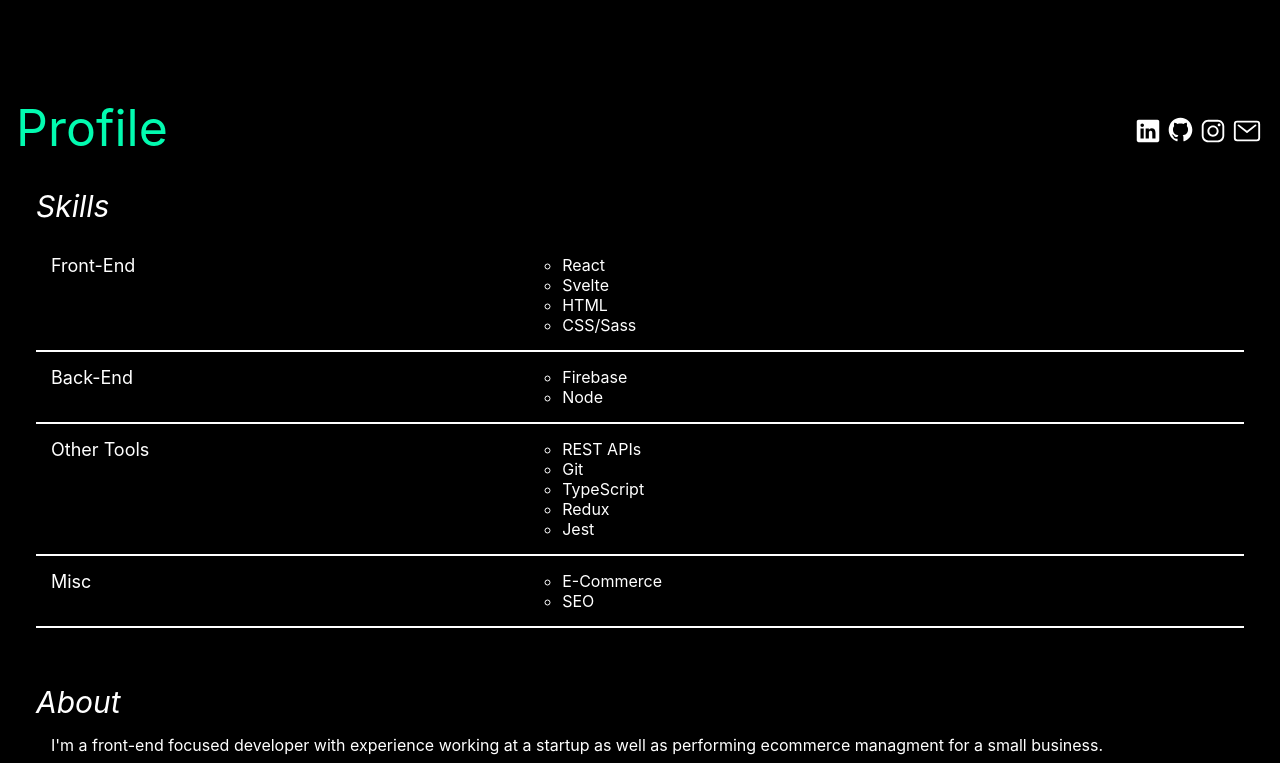
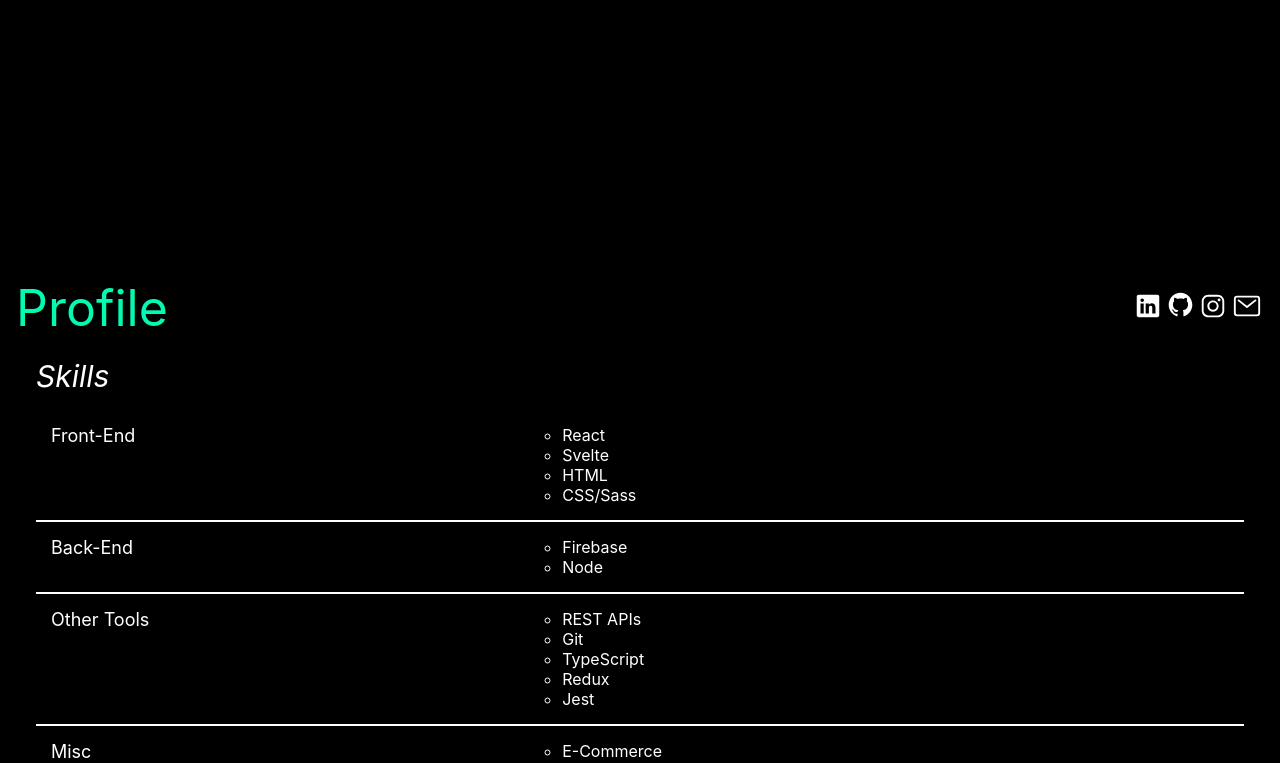
Before and after one commit to nickhibbits/react-website, a React (Create React App) app: page / in a window 1280 px wide. Shown: the part 1302-2065 px from the top of the page. Built offline with nearby package versions, Linux system fonts and the light colour scheme.

Commit message:
adjust grid, add wrappers, for scrollTo effect

```diff
--- a/src/components/About.js
+++ b/src/components/About.js
@@ -7,6 +7,7 @@ import "../styles/About.css";
 const About = () => {
   return (
     <main id="about-component">
+      <div className="about-wrapper">
         <div className="title-socials-wrapper">
           <div className="profile">Profile</div>
           <Socials />
@@ -29,10 +30,12 @@ const About = () => {
         <div className="profile-wrapper">
           <div className="profile-title">About</div>
           <div className="profile-description">
-          I'm a front-end focused developer with experience working at a startup
-          as well as performing ecommerce managment for a small business.
+            I'm a front-end focused developer with experience working at a
+            startup as well as performing ecommerce managment for a small
+            business.
             <br />
             <br /> Check out my work and let's connect.
+          </div>
         </div>
       </div>
     </main>
--- a/src/styles/About.css
+++ b/src/styles/About.css
@@ -1,12 +1,15 @@
 #about-component {
   color: white;
   grid-area: 2 / 1 / 3 / 5;
-  margin: 0 var(--mobile-margin);
+  margin: 0px var(--mobile-margin);
+}
+
+.about-wrapper {
+  margin: 60px 0;
 }
 
 .profile {
   font-size: var(--title-size);
-  margin-bottom: 10px;
   color: var(--main-color);
 }
 
--- a/src/styles/App.css
+++ b/src/styles/App.css
@@ -1,7 +1,7 @@
 .app-wrapper {
   display: grid;
   grid-template-columns: repeat(4, 1fr);
-  grid-template-rows: 175vh 138vh 310vh 30px;
+  grid-template-rows: 190vh 150vh 310vh 30px;
   min-height: 100vh;
 }
 
--- a/src/styles/Home.css
+++ b/src/styles/Home.css
@@ -1,6 +1,6 @@
 #home-component {
   display: grid;
-  grid-template-rows: 90vh 70vh;
+  grid-template-rows: 95vh 85vh;
   font-size: var(--title-size);
   color: white;
   grid-area: 1 / 1 / 2 / 5;
--- a/src/styles/Work.css
+++ b/src/styles/Work.css
@@ -5,12 +5,11 @@
 }
 
 .work-wrapper {
-  margin: 35px var(--mobile-margin);
+  margin: 60px var(--mobile-margin);
 }
 
 .work-title {
   font-size: var(--title-size);
-  /* color: var(--main-color); */
 }
 
 .project-set-title {
```
Lines whose indentation alone changed are shown as unchanged.
